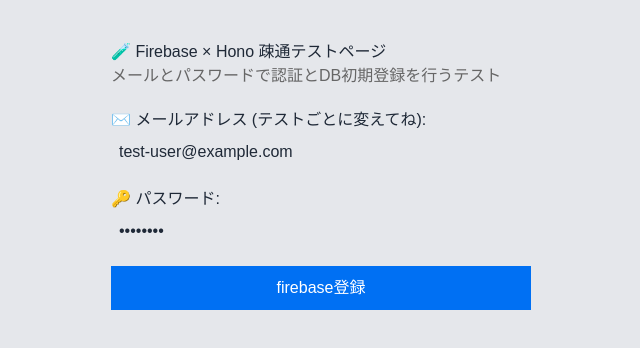
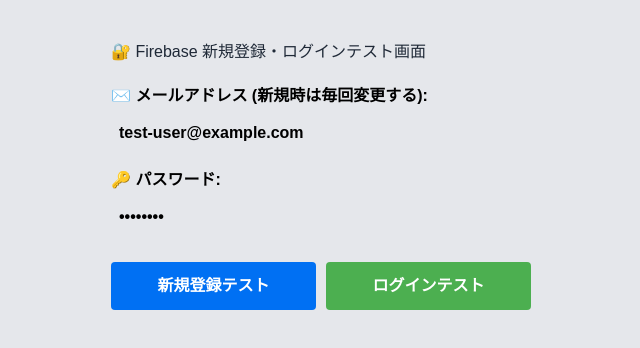
Before and after one commit to ms-engineer-bc26-01/teamA_section_9, a Next.js app in the folder frontend/: page /test-auth in a window 1280 px wide. Shown: the top 348 px of the page, without its empty margins (319-959 px from the left). Built offline with nearby package versions, Linux system fonts and the light colour scheme; no server answers.

Commit message:
firebaseサインイン実装

```diff
--- a/frontend/src/app/test-auth/page.tsx
+++ b/frontend/src/app/test-auth/page.tsx
@@ -4,26 +4,20 @@
 import { useAuth } from "@/features/auth/hooks/useAuth";
 
 export default function TestAuthPage() {
-  const { signUp, loading } = useAuth();
+  const { signUp, signIn, loading, error } = useAuth();
   const [email, setEmail] = useState("test-user@example.com");
   const [password, setPassword] = useState("password");
   const [status, setStatus] = useState("");
 
-  const handleTestSubmit = async (e: React.FormEvent<HTMLFormElement>) => {
-    e.preventDefault();
-    setStatus("1. Firebaseにユーザーを登録中...");
-    try {
-      // ① Firebaseに登録して証明書（IdToken）をもらう
-      const userCredential = await signUp(email, password);
+  /**
+   * 共通のバックエンド送信処理
+   * Firebaseの処理が終わって、トークンが取れたらここを呼び出す！
+   */
+  const sendToBackend = async (idToken: string, modeMessage: string) => {
+    setStatus(`${modeMessage}成功！\n設計書通り GET http://127.0.0.1:8000/api/users/me へトークンを送信中...🚀`);
+    console.log("送信するトークン:", idToken);
 
-      // Firebaseから本物のトークンを取り出す
-      const idToken = await userCredential.user.getIdToken();
-
-      setStatus("2. Firebase登録完了！設計書通り GET /api/users/me へデータを送信中...");
-      console.log("取得したトークン:", idToken);
-
-      // ② Authorizationヘッダーにトークンを載せてGETで叩く
-      const response = await fetch("http://localhost:8000/api/users/me", {
+    const response = await fetch("http://127.0.0.1:8000/api/users/me", {
       method: "GET",
       headers: {
         "Authorization": `Bearer ${idToken}`,
@@ -38,38 +32,81 @@
 
     console.log("バックエンドからの返事（プロフィールデータ）:", result);
 
-      setStatus(`🎉 完全成功！\n\n【バックエンドからのレスポンス】\nID (UID): ${result.id}\n名前 (nullが想定通り): ${result.name}`);
+    setStatus(`🎉 完全成功！！！\n\n【バックエンドからのレスポンス】\nID (UID): ${result.id}\n名前 (想定通り): ${result.name}`);
+  };
 
+  // 🟦 【新規登録】テスト
+  const handleSignUpSubmit = async (e: React.FormEvent) => {
+    e.preventDefault();
+    setStatus("1. Firebaseにユーザーを【新規登録中】...");
+    try {
+      const res = await signUp(email, password);
+      // 共通のバックエンド送信へゴー！
+      await sendToBackend(res.idToken, "1. Firebase新規登録");
     } catch (err: unknown) {
       console.error(err);
       const msg = err instanceof Error ? err.message : "詳細はコンソールを確認してください";
-      setStatus(`❌ エラー発生: ${msg}`);
+      setStatus(`❌ 新規登録エラー: ${msg}`);
+    }
+  };
+
+  // 🟩 【ログイン】テスト
+  const handleSignInSubmit = async (e: React.FormEvent) => {
+    e.preventDefault();
+    setStatus("1. Firebaseでユーザーを【ログイン（サインイン）中】...");
+    try {
+      const res = await signIn(email, password);
+      // 共通のバックエンド送信
+      await sendToBackend(res.idToken, "1. Firebaseログイン");
+    } catch (err: unknown) {
+      console.error(err);
+      const msg = err instanceof Error ? err.message : "詳細はコンソールを確認してください";
+      setStatus(`❌ ログインエラー: ${msg}`);
     }
   };
 
   return (
     <div style={{ padding: "40px", maxWidth: "500px", margin: "0 auto", fontFamily: "sans-serif" }}>
-      <h2>🧪 Firebase × Hono 疎通テストページ</h2>
-      <p style={{ color: "#666" }}>メールとパスワードで認証とDB初期登録を行うテスト</p>
+      <h2>🔐 Firebase 新規登録・ログインテスト画面</h2>
 
-      <form onSubmit={handleTestSubmit} style={{ display: "flex", flexDirection: "column", gap: "15px", marginTop: "20px" }}>
-        <label>
-          ✉️ メールアドレス (テストごとに変えてね): <br />
-          <input type="email" value={email} onChange={(e) => setEmail(e.target.value)} style={{ width: "100%", padding: "8px" }} />
+      <form style={{ display: "flex", flexDirection: "column", gap: "15px", marginTop: "20px" }}>
+        <label style={{ color: "#000", fontWeight: "bold" }}>
+          ✉️ メールアドレス (新規時は毎回変更する): <br />
+          <input type="email" value={email} onChange={(e) => setEmail(e.target.value)} style={{ width: "100%", padding: "8px", color: "#000", marginTop: "5px" }} />
         </label>
-        <label>
+        <label style={{ color: "#000", fontWeight: "bold" }}>
           🔑 パスワード: <br />
-          <input type="password" value={password} onChange={(e) => setPassword(e.target.value)} style={{ width: "100%", padding: "8px" }} />
+          <input type="password" value={password} onChange={(e) => setPassword(e.target.value)} style={{ width: "100%", padding: "8px", color: "#000", marginTop: "5px" }} />
         </label>
 
-        <button type="submit" disabled={loading} style={{ padding: "10px", background: "#0070f3", color: "white", border: "none", cursor: "pointer" }}>
-          {loading ? "送信中..." : "firebase登録"}
+        {error && <p style={{ color: "red", fontSize: "14px", margin: 0 }}>エラー: {error}</p>}
+
+        <div style={{ display: "flex", gap: "10px", marginTop: "10px" }}>
+          {/* 🟦 新規登録テストボタン */}
+          <button
+            type="button"
+            onClick={handleSignUpSubmit}
+            disabled={loading}
+            style={{ padding: "12px", flex: 1, background: "#0070f3", color: "white", border: "none", borderRadius: "4px", cursor: "pointer", fontWeight: "bold" }}
+          >
+            {loading ? "処理中..." : "新規登録テスト"}
           </button>
+
+          {/* 🟩 ログインテストボタン */}
+          <button
+            type="button"
+            onClick={handleSignInSubmit}
+            disabled={loading}
+            style={{ padding: "12px", flex: 1, background: "#4CAF50", color: "white", border: "none", borderRadius: "4px", cursor: "pointer", fontWeight: "bold" }}
+          >
+            {loading ? "処理中..." : "ログインテスト"}
+          </button>
+        </div>
       </form>
 
       {status && (
-        <div style={{ marginTop: "20px", padding: "15px", background: "#f0f0f0", borderRadius: "5px", whiteSpace: "pre-wrap" }}>
-          <strong>ステータス:</strong> <br />{status}
+        <div style={{ marginTop: "20px", padding: "15px", background: "#f0f0f0", borderRadius: "5px", whiteSpace: "pre-wrap", color: "#333", border: "1px solid #ccc" }}>
+          <strong>ステータスログ:</strong> <br />{status}
         </div>
       )}
     </div>
--- a/frontend/src/features/auth/hooks/useAuth.ts
+++ b/frontend/src/features/auth/hooks/useAuth.ts
@@ -1,10 +1,47 @@
 import { useState } from "react";
-import { createUserWithEmailAndPassword } from "firebase/auth";
-import { auth } from "@/lib/firebase"; // さっき作った設定ファイルをインポート
+import {
+  createUserWithEmailAndPassword,
+  signInWithEmailAndPassword,
+} from "firebase/auth";
+import { auth } from "@/lib/firebase";
 
 export const useAuth = () => {
   const [loading, setLoading] = useState(false);
   const [error, setError] = useState<string | null>(null);
+
+  /**
+   * メールアドレスとパスワードでログイン（サインイン）する
+   */
+  const signIn = async (email: string, password: string) => {
+    setLoading(true);
+    setError(null);
+
+    try {
+      // 1. Firebase Authにメール/パスワードを送信してログイン
+      const userCredential = await signInWithEmailAndPassword(
+        auth,
+        email,
+        password,
+      );
+      const user = userCredential.user;
+
+      // 2. バックエンド（Hono）の通信に使うための最新の「IDトークン」を取得
+      const idToken = await user.getIdToken();
+
+      console.log("====== Firebase ログイン成功！ ======");
+      console.log("Firebase UID:", user.uid);
+      console.log("IDトークン:", idToken);
+
+      return { user, idToken };
+    } catch (err: unknown) {
+      const errorMessage =
+        err instanceof Error ? err.message : "ログインに失敗しました";
+      setError(errorMessage);
+      throw err;
+    } finally {
+      setLoading(false);
+    }
+  };
 
   /**
    * メールアドレスとパスワードでユーザーを新規登録し、バックエンド用のIDトークンを取得する
@@ -44,6 +81,7 @@
 
   return {
     signUp,
+    signIn,
     loading,
     error,
   };
```
Lines whose indentation alone changed are shown as unchanged.
